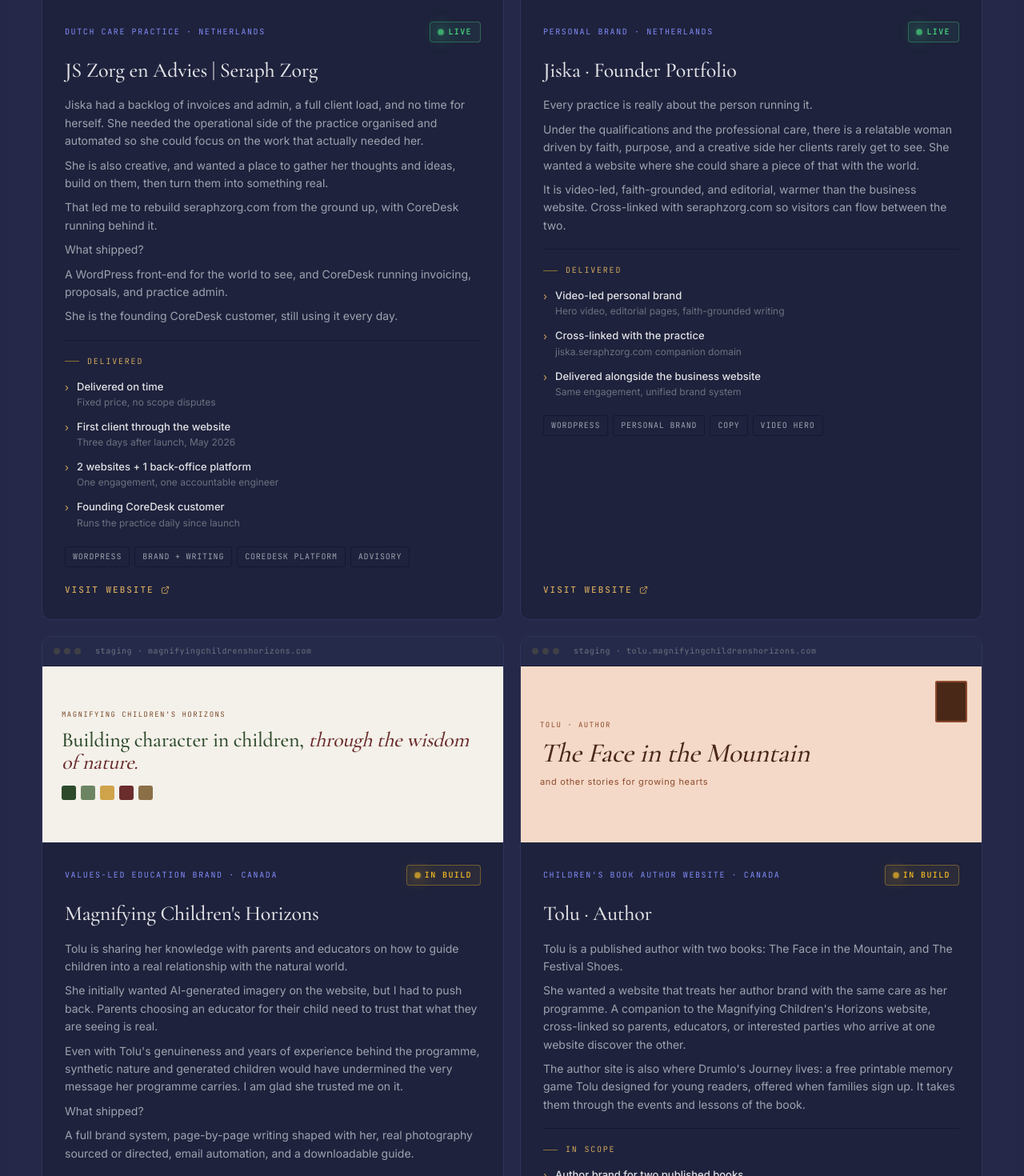
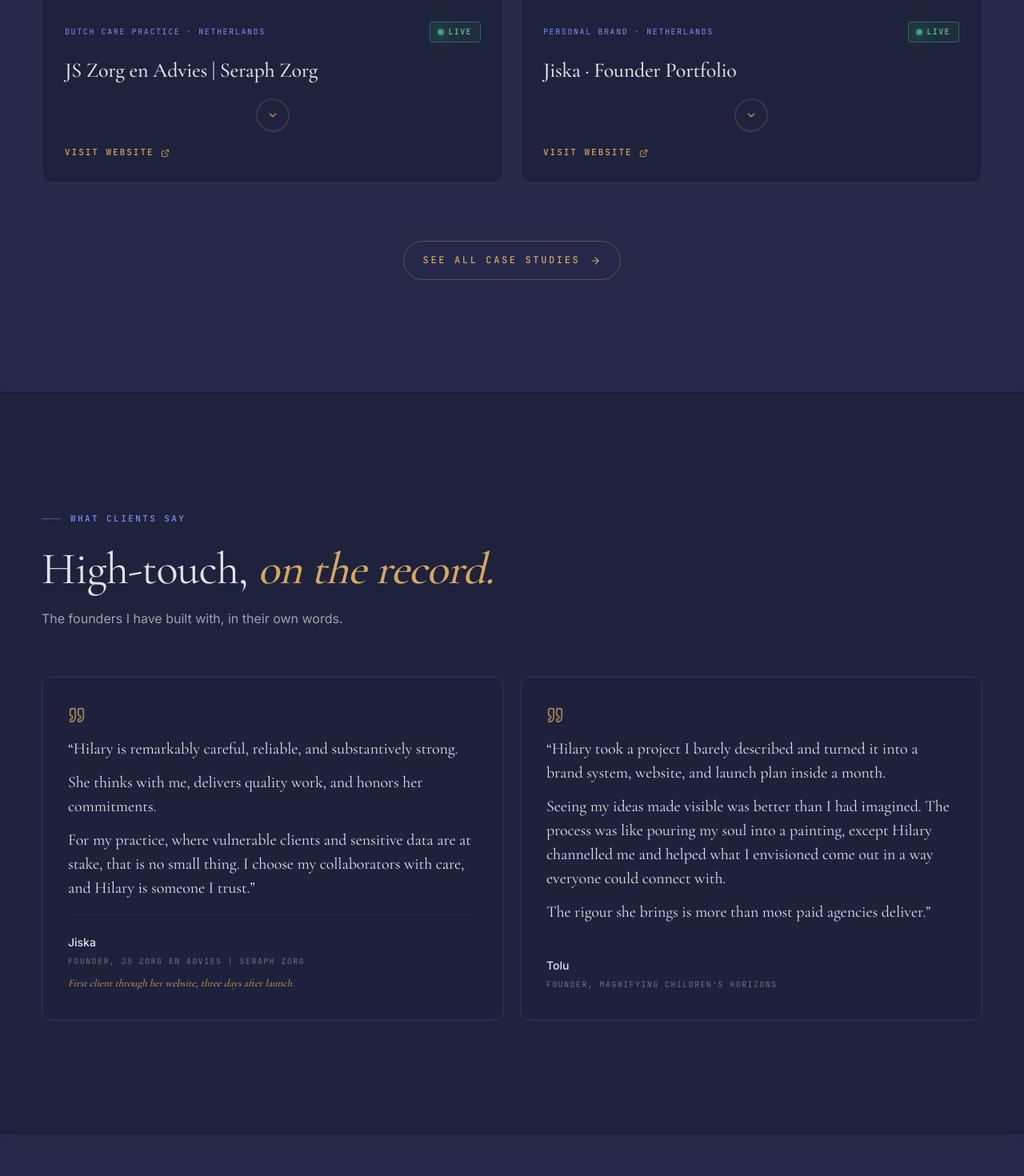
Before and after one commit to hc-core-tech/hccoretech-site, a Next.js app: page / in a window 1280 px wide. Shown: the part 5760-7230 px from the top of the page at 80% size. Built offline with nearby package versions, Linux system fonts and the light colour scheme.

Commit message:
homepage: Selected Work — trim to 2 Jiska projects, add dropdown pattern per card, add See all case studies CTA

```diff
--- a/app/components/HCCoreTechHomepage.tsx
+++ b/app/components/HCCoreTechHomepage.tsx
@@ -2,6 +2,7 @@
 /* eslint-disable @typescript-eslint/no-explicit-any */
 
 import React, { useState, useEffect, useRef } from 'react';
+import Link from 'next/link';
 import {
   Brain, Shield, Globe, MessageSquare, ArrowRight, ArrowUpRight, Mail, Menu, X,
   ExternalLink, Quote, CheckCircle2, Send, Check, Minus, ChevronDown,
@@ -1686,6 +1687,8 @@ function ToluAuthorPreview() {
 function SelectedWork() {
   const isMobile = useIsMobile();
   const isNarrow = useIsMobile(640);
+  const [projectExpanded, setProjectExpanded] = useState<Record<string, boolean>>({});
+  const toggleProject = (client: string) => setProjectExpanded(prev => ({ ...prev, [client]: !prev[client] }));
 
   const projects = [
     { Preview: SeraphZorgPreview,
@@ -1722,38 +1725,6 @@ function SelectedWork() {
       ],
       tags: ['WordPress', 'Personal brand', 'Copy', 'Video hero'],
       url: 'https://jiska.seraphzorg.com', urlLabel: 'jiska.seraphzorg.com', status: 'live' as const },
-    { Preview: MCHPreview,
-      client: "Magnifying Children's Horizons",
-      role: 'Values-led education brand · Canada',
-      description: [
-        'Tolu is sharing her knowledge with parents and educators on how to guide children into a real relationship with the natural world.',
-        'She initially wanted AI-generated imagery on the website, but I had to push back. Parents choosing an educator for their child need to trust that what they are seeing is real.',
-        "Even with Tolu's genuineness and years of experience behind the programme, synthetic nature and generated children would have undermined the very message her programme carries. I am glad she trusted me on it.",
-        'What shipped?',
-        'A full brand system, page-by-page writing shaped with her, real photography sourced or directed, email automation, and a downloadable guide.',
-      ],
-      outcomes: [
-        { headline: 'Full brand system co-created', subtitle: 'Colour, typography, voice, page-by-page writing' },
-        { headline: 'Real photography only, no AI imagery', subtitle: 'A design judgment call the audience deserves' },
-        { headline: 'Guide download + welcome email sequence', subtitle: 'Signup gift and follow-up wired end to end' },
-      ],
-      tags: ['Brand system', 'Copy v4', 'WordPress + Astra', 'Lead-magnet flow'],
-      url: 'https://pink-cheetah-352887.hostingersite.com', urlLabel: 'staging · magnifyingchildrenshorizons.com', status: 'in-build' as const },
-    { Preview: ToluAuthorPreview,
-      client: 'Tolu · Author',
-      role: "Children's book author website · Canada",
-      description: [
-        'Tolu is a published author with two books: The Face in the Mountain, and The Festival Shoes.',
-        'She wanted a website that treats her author brand with the same care as her programme. A companion to the Magnifying Children\'s Horizons website, cross-linked so parents, educators, or interested parties who arrive at one website discover the other.',
-        "The author site is also where Drumlo's Journey lives: a free printable memory game Tolu designed for young readers, offered when families sign up. It takes them through the events and lessons of the book.",
-      ],
-      outcomes: [
-        { headline: 'Author brand for two published books', subtitle: 'The Face in the Mountain, The Festival Shoes' },
-        { headline: "Drumlo's Journey as free printable download", subtitle: 'Takes young readers through the events and lessons of the book' },
-        { headline: 'Cross-linked with Magnifying Children\'s Horizons', subtitle: 'Same hosting, unified operations' },
-      ],
-      tags: ['Author brand', "Drumlo's Journey game", "Cross-linked with Magnifying Children's Horizons"],
-      url: 'https://peachpuff-buffalo-882219.hostingersite.com', urlLabel: 'staging · tolu.magnifyingchildrenshorizons.com', status: 'in-build' as const },
   ];
 
   return (
@@ -1798,6 +1769,7 @@ function SelectedWork() {
         }}>
           {projects.map((p, i) => {
             const { Preview } = p;
+            const isExpanded = !!projectExpanded[p.client];
             return (
               <Reveal key={p.client} delay={i * 90}>
                 <div style={{
@@ -1861,8 +1833,34 @@ function SelectedWork() {
                       fontFamily: FONTS.serif,
                       fontSize: '26px', fontWeight: 500,
                       letterSpacing: '-0.01em', color: T.platinum,
-                      marginBottom: '12px',
+                      marginBottom: '16px',
                     }}>{p.client}</h3>
+
+                    {/* Expand toggle — pulsing chevron centered below title.
+                        Collapsed: heartbeat pulse. Expanded: rotate 180°.
+                        Hover: pause + warm background. */}
+                    <div style={{
+                      display: 'flex', justifyContent: 'center',
+                      marginBottom: isExpanded ? '20px' : '18px',
+                    }}>
+                      <button
+                        onClick={() => toggleProject(p.client)}
+                        aria-expanded={isExpanded}
+                        aria-controls={`project-${i}-details`}
+                        aria-label={isExpanded ? `Hide ${p.client} details` : `Show ${p.client} details`}
+                        className={`project-toggle ${isExpanded ? 'expanded' : ''}`}
+                      >
+                        <ChevronDown size={14} className="chev" />
+                      </button>
+                    </div>
+
+                    {isExpanded && (
+                      <div
+                        id={`project-${i}-details`}
+                        style={{
+                          animation: 'project-expand 400ms cubic-bezier(0.16, 1, 0.3, 1)',
+                        }}
+                      >
                         <div style={{ marginBottom: '18px' }}>
                           {p.description.map((para, k) => (
                             <p key={k} style={{
@@ -1944,6 +1942,9 @@ function SelectedWork() {
                             }}>{tag}</span>
                           ))}
                         </div>
+                      </div>
+                    )}
+
                     <a href={p.url} target="_blank" rel="noopener noreferrer" style={{
                       marginTop: 'auto',
                       fontFamily: FONTS.mono, fontSize: '11px',
@@ -1961,6 +1962,84 @@ function SelectedWork() {
             );
           })}
         </div>
+
+        {/* Shared CSS for the project chevron toggle */}
+        <style>{`
+          @keyframes project-heartbeat {
+            0%   { transform: scale(1);    }
+            14%  { transform: scale(1.18); }
+            28%  { transform: scale(1);    }
+            42%  { transform: scale(1.12); }
+            70%  { transform: scale(1);    }
+            100% { transform: scale(1);    }
+          }
+          @keyframes project-expand {
+            from { opacity: 0; transform: translateY(-8px); }
+            to   { opacity: 1; transform: translateY(0);     }
+          }
+          .project-toggle {
+            width: 40px; height: 40px;
+            border-radius: 50%;
+            background: transparent;
+            border: 1px solid ${T.gold}55;
+            color: ${T.gold};
+            display: inline-flex; align-items: center; justify-content: center;
+            cursor: pointer;
+            transition: background 220ms ease, border-color 220ms ease, transform 220ms ease;
+            animation: project-heartbeat 1.6s ease-in-out infinite;
+            will-change: transform;
+          }
+          .project-toggle.expanded {
+            animation: none;
+            background: ${T.gold}18;
+            border-color: ${T.gold};
+          }
+          .project-toggle:hover {
+            animation-play-state: paused;
+            background: ${T.gold}22;
+            border-color: ${T.gold};
+          }
+          .project-toggle .chev {
+            transition: transform 320ms cubic-bezier(0.4, 0, 0.2, 1);
+          }
+          .project-toggle.expanded .chev {
+            transform: rotate(180deg);
+          }
+          @media (prefers-reduced-motion: reduce) {
+            .project-toggle { animation: none !important; }
+          }
+        `}</style>
+
+        {/* CTA — link to full case studies index */}
+        <Reveal delay={200}>
+          <div style={{
+            display: 'flex', justifyContent: 'center',
+            marginTop: isMobile ? '56px' : '72px',
+          }}>
+            <Link href="/work" style={{
+              fontFamily: FONTS.mono, fontSize: '12px',
+              letterSpacing: '0.22em', textTransform: 'uppercase',
+              color: T.gold, fontWeight: 500,
+              display: 'inline-flex', alignItems: 'center', gap: '12px',
+              padding: '14px 24px',
+              border: `1px solid ${T.gold}55`,
+              borderRadius: '999px',
+              textDecoration: 'none',
+              transition: 'background 220ms, border-color 220ms, gap 220ms',
+            }}
+            onMouseEnter={e => {
+              e.currentTarget.style.background = `${T.gold}12`;
+              e.currentTarget.style.borderColor = T.gold;
+              e.currentTarget.style.gap = '16px';
+            }}
+            onMouseLeave={e => {
+              e.currentTarget.style.background = 'transparent';
+              e.currentTarget.style.borderColor = `${T.gold}55`;
+              e.currentTarget.style.gap = '12px';
+            }}
+            >See all case studies <ArrowRight size={14} /></Link>
+          </div>
+        </Reveal>
       </Container>
     </section>
   );
```
Lines whose indentation alone changed are shown as unchanged.
